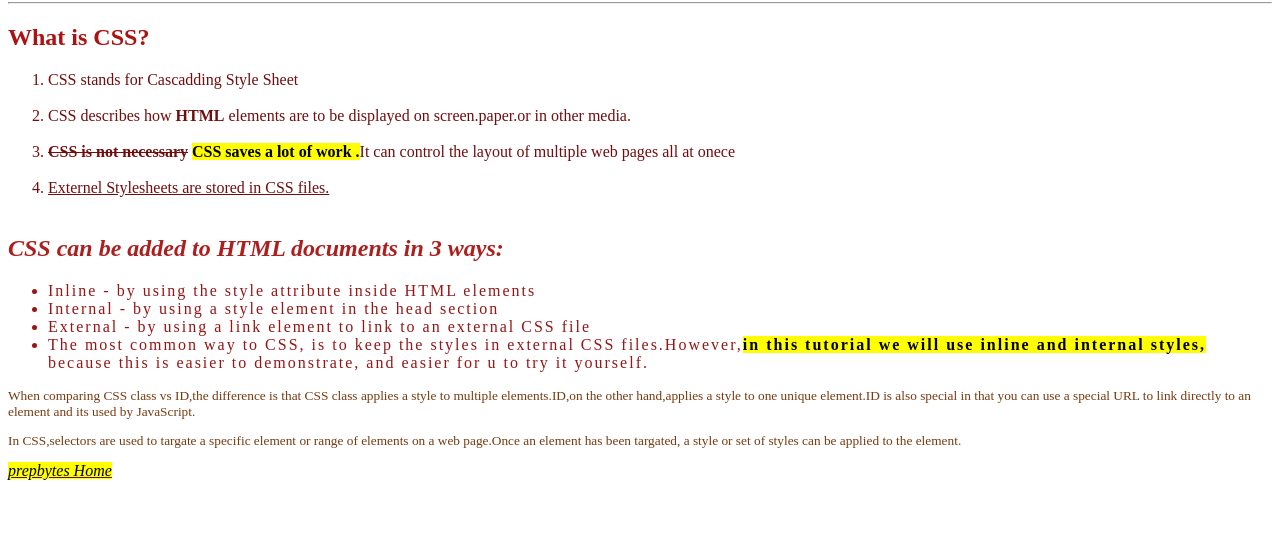
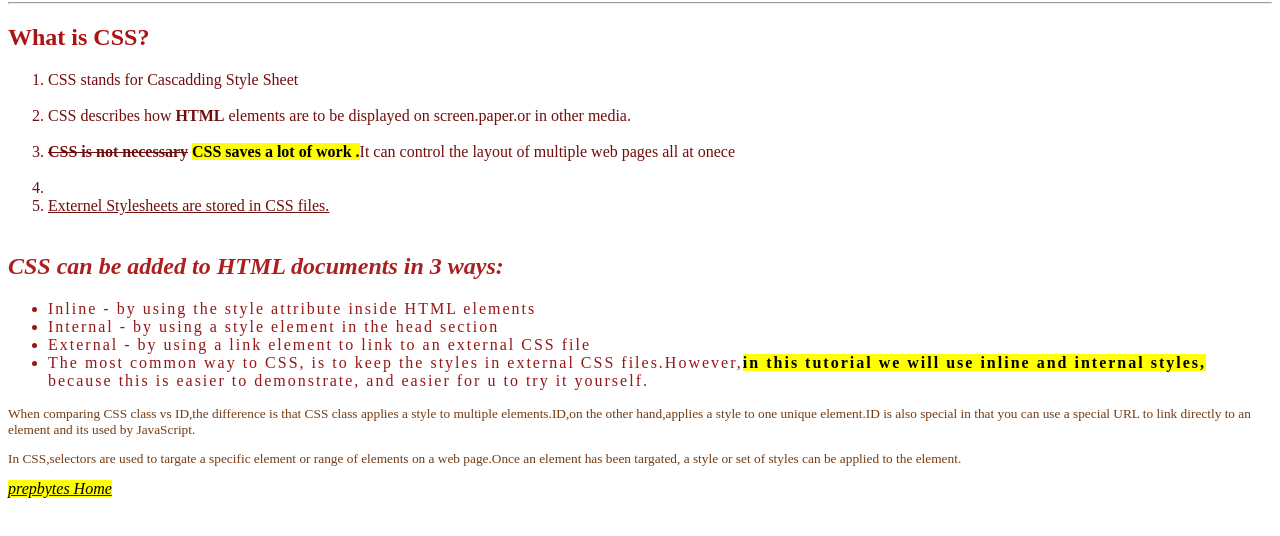
Before and after one commit to pastapurepa/css-handson, a plain HTML site: page css handson1/index.html in a window 1280 px wide. Shown: the part 78-614 px from the top of the page. Drawn offline with Linux system fonts and the light colour scheme.

Commit message:
Update index.html

```diff
--- a/css handson1/index.html
+++ b/css handson1/index.html
@@ -21,7 +21,7 @@
         <li>CSS stands for Cascadding Style Sheet</li><br>
         <li>CSS describes how <strong>HTML</strong> elements are to be displayed on screen.paper.or in other media.</li><br>
         <li><strong><strike>CSS is not necessary</strike> <mark>CSS saves a lot of work .</mark></strong>It can control the layout of multiple web pages all at onece</li><br>
-        <li><u>Externel Stylesheets are stored in CSS files.</u></li><br>
+        <li><u><li>Externel Stylesheets are stored in CSS files.</li></u></li><br>
     </ol>
     <h2 class="heading"><em>CSS can be added to HTML documents in 3 ways:</em></h2>
     <ul type="disk" class="unordered">
```
